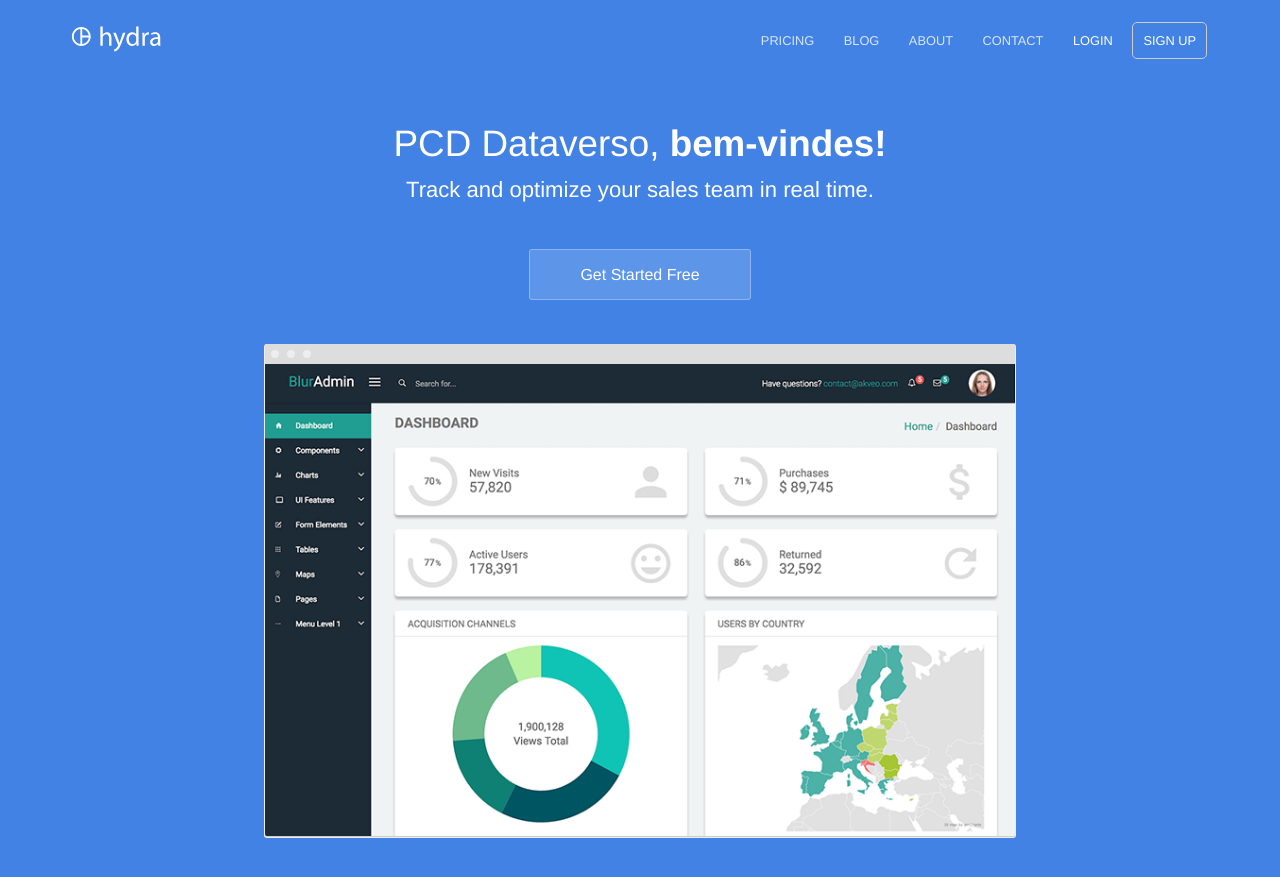
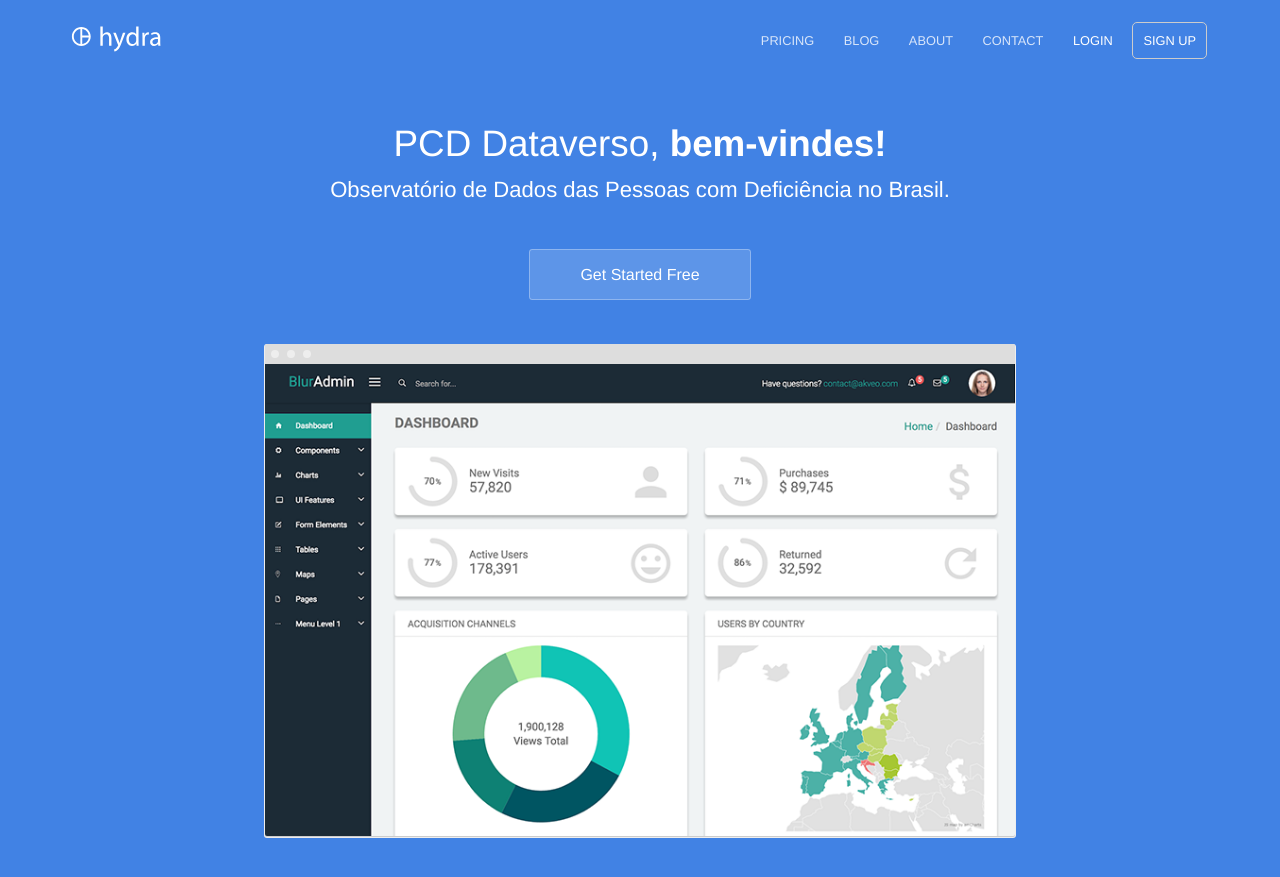
Before and after one commit to jornalistainclusivo/pcd.dataverso.org, a Jekyll site: the page built from index.html, in a window 1280 px wide and 900 px high. Shown: the top 877 px of the window. Built offline with Jekyll 4.4.1, drawn with Linux system fonts in a browser that asks for light colours.

Commit message:
atualizei parágrafo 1 da home

```diff
--- a/index.html
+++ b/index.html
@@ -5,7 +5,7 @@ description: Track and optimize your sales team in real time
 <section class="hero">
 	<div class="text-container">
 		<h1 class="editable">PCD Dataverso, <strong>bem-vindes!</strong></h1>
-		<p class="subtext editable">Track and optimize your sales team in real time.</p>
+		<p class="subtext editable">Observatório de Dados das Pessoas com Deficiência no Brasil.</p>
 		<div class="cta button alt"><a href="{{ site.baseurl }}/contact/">Get Started Free</a></div>
 		<div>
 			<img src="{{ site.baseurl }}/images/dashboard.png" alt="Screenshot" class="screenshot editable" />
```
